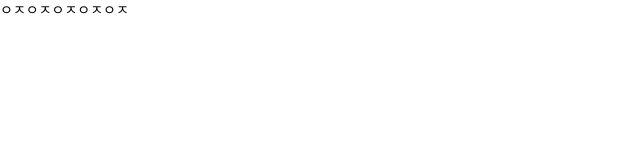
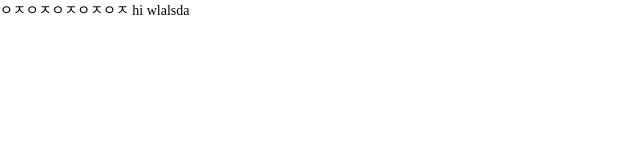
Before and after one commit to JustDoItJh/project001, a plain HTML site: page index.html in a window 1280 px wide. Shown: the full height of the page, 0-640 px from the left. Drawn offline with nearby package versions, Linux system fonts and the light colour scheme; a web font is replaced by a local one.

Commit message:
123123123

```diff
--- a/index.html
+++ b/index.html
@@ -14,6 +14,9 @@
     <!-- 이거는 이렇게 하세요~ -->
     <!-- 1111 -->
 
+
+    hi wlalsda
+
     <script src="https://code.jquery.com/jquery-3.6.0.min.js"></script>
     <script src="https://unpkg.com/swiper/swiper-bundle.min.js"></script>
     <!-- <script src="https://cdnjs.cloudflare.com/ajax/libs/gsap/3.10.4/gsap.min.js"></script>
```
